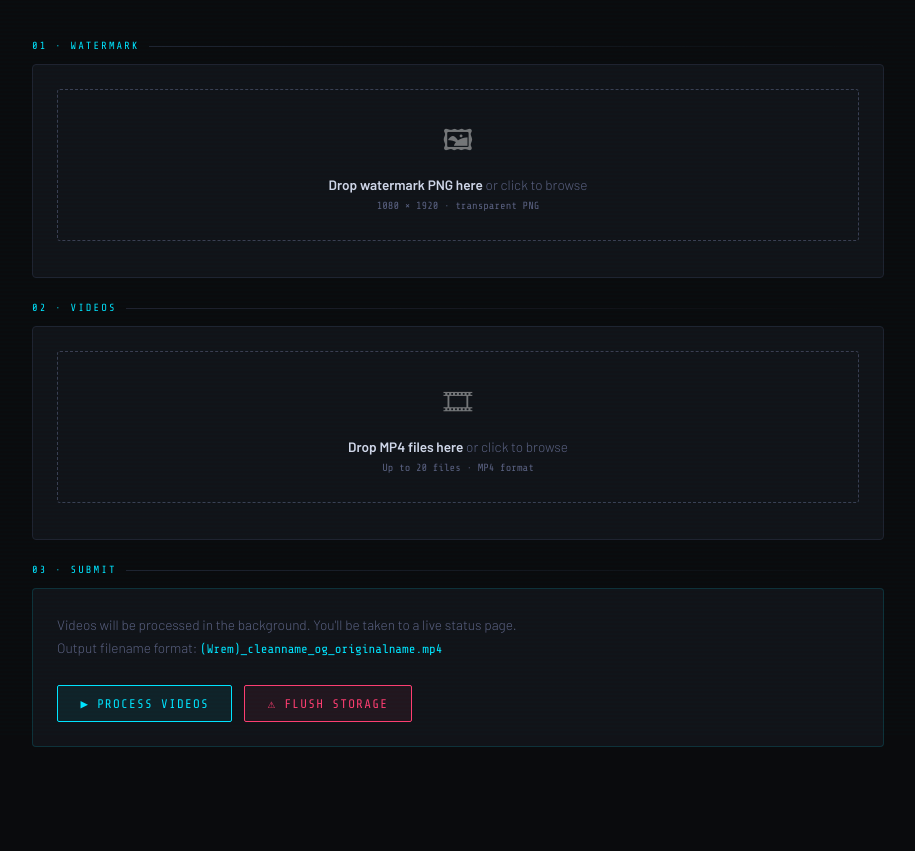
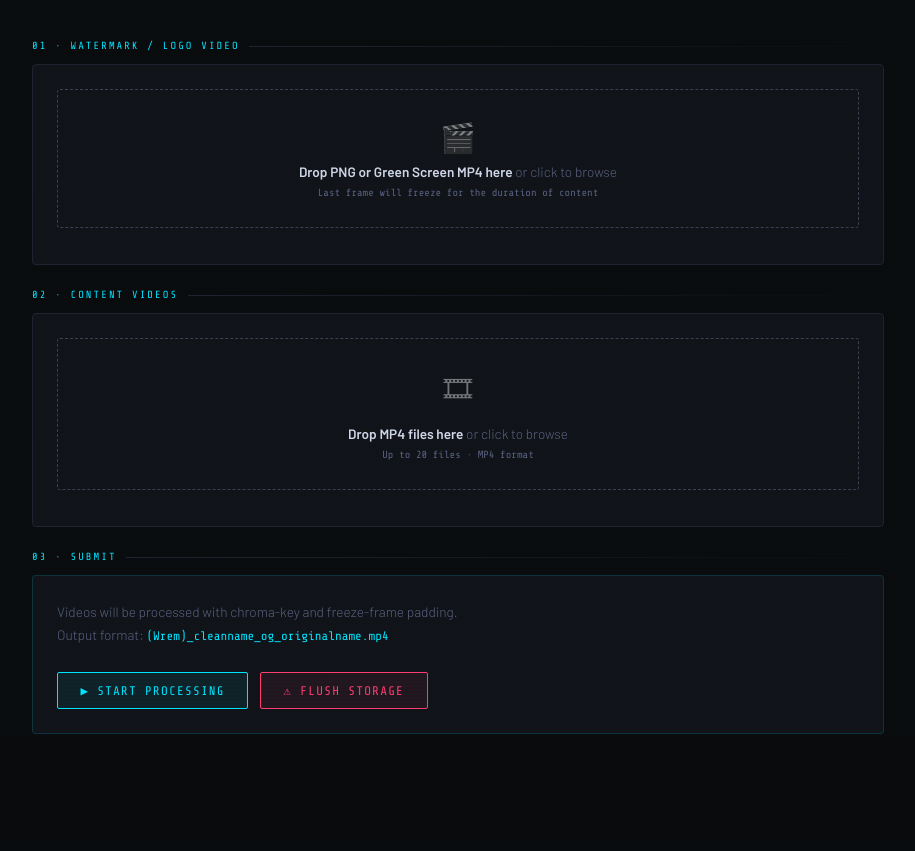
Before and after one commit to anziltz000/wm-remove, a FastAPI app: page / in a window 1280 px wide. Shown: the part 63-914 px from the top of the page, without its empty margins (182-1097 px from the left). After the commit the page ends 797 px from the top, so only its background shows below. Run offline with FastAPI, Linux system fonts and the light colour scheme; parts of the project's set-up code (start-up, migrations or seed data) failed here and were passed over.

Commit message:
Modify watermark input and update UI labels
Updated watermark input to accept both PNG and MP4 files, and modified related UI text.

```diff
--- a/templates/index.html
+++ b/templates/index.html
@@ -31,7 +31,6 @@
       overflow-x: hidden;
     }
 
-    /* Scanline texture */
     body::before {
       content: '';
       position: fixed; inset: 0;
@@ -45,7 +44,6 @@
       pointer-events: none; z-index: 999;
     }
 
-    /* Header */
     header {
       display: flex; align-items: center; justify-content: space-between;
       padding: 1.2rem 2.5rem;
@@ -67,14 +65,12 @@
       letter-spacing: .08em;
     }
 
-    /* Layout */
     main {
       max-width: 900px;
       margin: 0 auto;
       padding: 2.5rem 1.5rem 5rem;
     }
 
-    /* Section headers */
     .section-label {
       font-family: var(--mono);
       font-size: .65rem;
@@ -90,7 +86,6 @@
       background: linear-gradient(90deg, var(--border), transparent);
     }
 
-    /* Cards */
     .card {
       background: var(--surface);
       border: 1px solid var(--border);
@@ -100,7 +95,6 @@
     }
     .card:hover { border-color: var(--muted); }
 
-    /* Drop zones */
     .drop-zone {
       border: 1px dashed var(--muted);
       border-radius: 3px;
@@ -129,7 +123,6 @@
       color: var(--text-dim); margin-top: .4rem;
     }
 
-    /* File pill list */
     #selected-files, #selected-wm {
       display: flex; flex-wrap: wrap; gap: .4rem;
       margin-top: .75rem; min-height: 0;
@@ -145,7 +138,6 @@
     }
     .pill .pill-dot { width: 5px; height: 5px; border-radius: 50%; background: var(--accent); }
 
-    /* Buttons */
     .btn {
       display: inline-flex; align-items: center; gap: .5rem;
       font-family: var(--mono); font-size: .78rem;
@@ -176,7 +168,6 @@
       margin-top: 1.5rem; align-items: center;
     }
 
-    /* Status table */
     .status-table { width: 100%; border-collapse: collapse; }
     .status-table th {
       text-align: left;
@@ -206,7 +197,6 @@
     .badge-done      { background: rgba(0,230,118,.1); color: #00e676; border: 1px solid #004d22; }
     .badge-failed    { background: rgba(255,61,113,.1); color: var(--accent2); border: 1px solid #660028; }
 
-    /* Job summary bar */
     .job-bar {
       display: flex; align-items: center; gap: 1.5rem;
       background: var(--border); border-radius: 3px;
@@ -218,7 +208,6 @@
     .job-bar .jb-num { color: var(--text); }
     .job-bar .jb-label { color: var(--text-dim); }
 
-    /* Progress ring / spinner */
     @keyframes spin { to { transform: rotate(360deg); } }
     .spinner {
       display: inline-block; width: 14px; height: 14px;
@@ -229,14 +218,12 @@
       vertical-align: middle;
     }
 
-    /* Error snippet */
     .err-snip {
       font-family: var(--mono); font-size: .65rem;
       color: var(--accent2); max-width: 360px;
       white-space: nowrap; overflow: hidden; text-overflow: ellipsis;
     }
 
-    /* Toast */
     #toast {
       position: fixed; bottom: 2rem; right: 2rem;
       background: var(--surface); border: 1px solid var(--border);
@@ -250,7 +237,6 @@
     #toast.show { transform: translateY(0); opacity: 1; }
     #toast.error { border-left-color: var(--accent2); }
 
-    /* Back link */
     .back-link {
       display: inline-flex; align-items: center; gap: .4rem;
       font-family: var(--mono); font-size: .7rem;
@@ -260,7 +246,6 @@
     }
     .back-link:hover { color: var(--accent); }
 
-    /* Responsive */
     @media (max-width: 600px) {
       header { padding: 1rem; }
       main { padding: 1.5rem 1rem 4rem; }
@@ -318,18 +303,18 @@
   </div>
 
 {% else %}
-<div class="section-label">01 · Watermark</div>
+<div class="section-label">01 · Watermark / Logo Video</div>
   <div class="card">
     <div class="drop-zone" id="wm-zone">
-      <input type="file" id="wm-input" name="watermark" accept=".png,image/png" required />
-      <span class="drop-icon">🖼</span>
-      <div class="drop-label"><strong>Drop watermark PNG here</strong> or click to browse</div>
-      <div class="file-hint">1080 × 1920 · transparent PNG</div>
+      <input type="file" id="wm-input" name="watermark" accept=".png,image/png,video/mp4,.mp4" required />
+      <span class="drop-icon">🎬</span>
+      <div class="drop-label"><strong>Drop PNG or Green Screen MP4 here</strong> or click to browse</div>
+      <div class="file-hint">Last frame will freeze for the duration of content</div>
     </div>
     <div id="selected-wm"></div>
   </div>
 
-  <div class="section-label">02 · Videos</div>
+  <div class="section-label">02 · Content Videos</div>
   <div class="card">
     <div class="drop-zone" id="vid-zone">
       <input type="file" id="vid-input" name="videos" accept="video/mp4,.mp4" multiple required />
@@ -343,12 +328,12 @@
   <div class="section-label">03 · Submit</div>
   <div class="card" style="border-color: rgba(0,229,255,.15);">
     <div style="font-size:.85rem; color:var(--text-dim); line-height:1.7;">
-      Videos will be processed in the background. You'll be taken to a live status page.<br>
-      Output filename format: <span style="font-family:var(--mono);color:var(--accent);font-size:.78rem;">(Wrem)_cleanname_og_originalname.mp4</span>
+      Videos will be processed with chroma-key and freeze-frame padding.<br>
+      Output format: <span style="font-family:var(--mono);color:var(--accent);font-size:.78rem;">(Wrem)_cleanname_og_originalname.mp4</span>
     </div>
     <div class="btn-row">
       <button class="btn btn-primary" id="submit-btn" type="button" onclick="submitForm()">
-        ▶ Process Videos
+        ▶ Start Processing
       </button>
       <button class="btn btn-danger" type="button" onclick="flush()">⚠ Flush Storage</button>
       <span id="flush-result" style="font-family:var(--mono);font-size:.72rem;color:var(--text-dim);"></span>
@@ -366,7 +351,6 @@
 <div id="toast"></div>
 
 <script>
-// ─── Toast ─────────────────────────────────────────────────────────────────
 function toast(msg, isError=false) {
   const el = document.getElementById('toast');
   el.textContent = msg;
@@ -374,7 +358,6 @@ function toast(msg, isError=false) {
   setTimeout(() => el.className = '', 3000);
 }
 
-// ─── Upload form logic ──────────────────────────────────────────────────────
 {% if not job_id %}
 const wmInput  = document.getElementById('wm-input');
 const vidInput = document.getElementById('vid-input');
@@ -396,7 +379,6 @@ vidInput.addEventListener('change', () => {
   renderPills(vidInput.files, document.getElementById('selected-files'));
 });
 
-// Drag styles
 ['wm-zone', 'vid-zone'].forEach(id => {
   const z = document.getElementById(id);
   z.addEventListener('dragover', e => { e.preventDefault(); z.classList.add('drag-over'); });
@@ -407,10 +389,9 @@ vidInput.addEventListener('change', () => {
 function submitForm() {
   const wm   = wmInput.files;
   const vids = vidInput.files;
-  if (!wm.length)   { toast('Select a watermark PNG first', true); return; }
-  if (!vids.length) { toast('Select at least one MP4', true); return; }
+  if (!wm.length)   { toast('Select a logo/video first', true); return; }
+  if (!vids.length) { toast('Select at least one content video', true); return; }
 
-  // Transfer to hidden form and submit
   const formData = new FormData();
   formData.append('watermark', wm[0]);
   Array.from(vids).forEach(f => formData.append('videos', f));
@@ -421,11 +402,10 @@ function submitForm() {
 
   fetch('/process', { method: 'POST', body: formData })
     .then(r => { window.location.href = r.url; })
-    .catch(e => { toast('Upload error: ' + e, true); btn.disabled = false; btn.textContent = '▶ Process Videos'; });
+    .catch(e => { toast('Upload error: ' + e, true); btn.disabled = false; btn.textContent = '▶ Start Processing'; });
 }
 {% endif %}
 
-// ─── Flush ─────────────────────────────────────────────────────────────────
 async function flush() {
   if (!confirm('Delete all local files and clear job history?')) return;
   try {
@@ -437,7 +417,6 @@ async function flush() {
   } catch(e) { toast('Flush error: ' + e, true); }
 }
 
-// ─── Live polling (status page) ─────────────────────────────────────────────
 {% if job_id %}
 const JOB_ID = "{{ job_id }}";
 const TOTAL  = {{ job.files | length }};
@@ -471,7 +450,6 @@ async function pollStatus() {
         badge.className = 'badge ' + (STATUS_CLASSES[f.status] || 'badge-pending');
       }
 
-      // Show spinner inline for active states
       if (f.status === 'processing' || f.status === 'uploading') {
         if (!cells[2].querySelector('.spinner')) {
           const sp = document.createElement('span');
@@ -498,7 +476,7 @@ async function pollStatus() {
     if (done + failed === TOTAL) {
       ob.textContent = failed ? `${failed} failed` : 'All complete ✓';
       ob.className = 'badge ' + (failed ? 'badge-failed' : 'badge-done');
-      return; // stop polling
+      return;
     } else {
       ob.textContent = `${inProgress} active`;
       ob.className = 'badge badge-processing';
```
